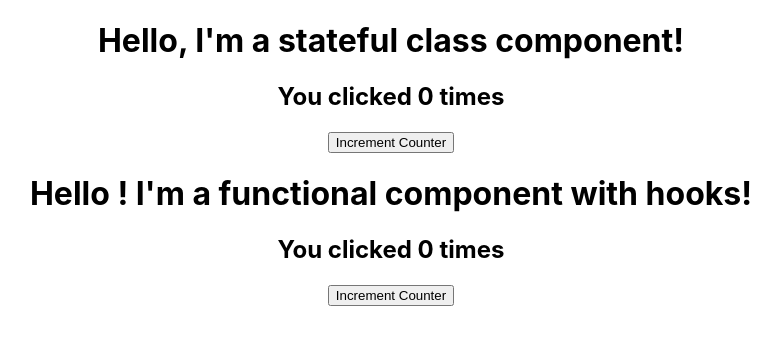
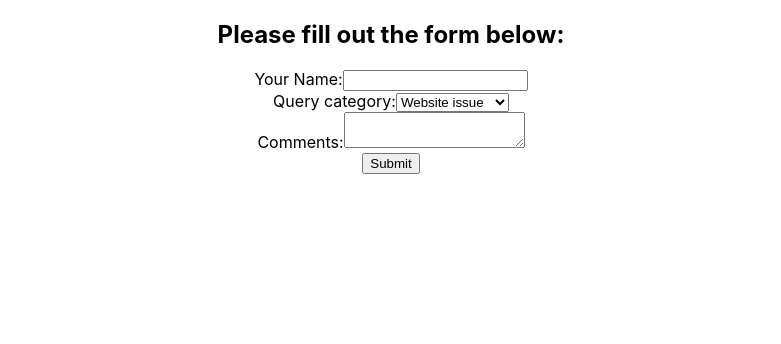
Before and after one commit to SamAtkinsonModeste/code-institue-learning-react, a React (Create React App) app in the folder my-app/: page / in a window 1280 px wide. Shown: the top 344 px of the page, without its empty margins (249-1030 px from the left). Built offline with nearby package versions, Linux system fonts and the light colour scheme.

Commit message:
useState Hook learning form completed

```diff
--- a/my-app/src/App.js
+++ b/my-app/src/App.js
@@ -1,13 +1,12 @@
 import logo from './logo.svg';
 import './App.css';
-import ClassCounter from "./components/ClassCounter";
-import HooksCounter from "./components/HooksCounter";
+import ControlledFormHooks from "./components/ControlledFormHooks";
 
 function App() {
   return (
     <div className="App">
-     <ClassCounter />
-     <HooksCounter />
+     <ControlledFormHooks />
+
   </div>
   );
 }
--- /dev/null
+++ b/my-app/src/components/ControlledFormHooks.js
@@ -0,0 +1,64 @@
+import React from 'react';
+import { useState } from 'react';
+
+function ControlledFormHooks() {
+    const [name, setName] = useState("");
+    const [category, setCategory] = useState("website");
+    const [comments, setComments] = useState("");
+
+    const handleSubmit = (e) => {
+        e.preventDefault();
+        console.log(`Name: ${name}, Category: ${category}, Comments: ${comments}`);
+    }
+
+    return (
+        <div>
+            <h2>Please fill out the form below:</h2>
+            <form onSubmit={handleSubmit}>
+                <div>
+                    <label htmlFor="id-name">Your Name:</label>
+                    <input
+                        value={name}
+                        onChange={
+                            (e) => setName(e.target.value)
+                        }
+                        id="id-name"
+                        name="name"
+                        type="text"
+                    />
+                </div>
+                <div>
+                    <label htmlFor="id-category">Query category:</label>
+                    <select
+                        id="id-category"
+                        name="category"
+                        value={category}
+                        onChange={
+                            (e) => setCategory(e.target.value)
+                        }
+                    >
+                        <option value="website">Website issue</option>
+                        <option value="order">Order issue</option>
+                        <option value="general">General inquiry</option>
+
+                    </select>
+                </div>
+                <div>
+                    <label htmlFor="id-comments">Comments:</label>
+                    <textarea
+                        id="id-comments"
+                        name="comments"
+                        value={comments}
+                        onChange={
+                            (e) => setComments(e.target.value)
+                        }
+                    />
+                </div>
+                <input type="submit" value="Submit" />
+            </form>
+        </div>
+    )
+
+}
+
+export default ControlledFormHooks;
```
Also changed, not shown: my-app/src/components/HooksCounter.js (line endings or trailing spaces).
